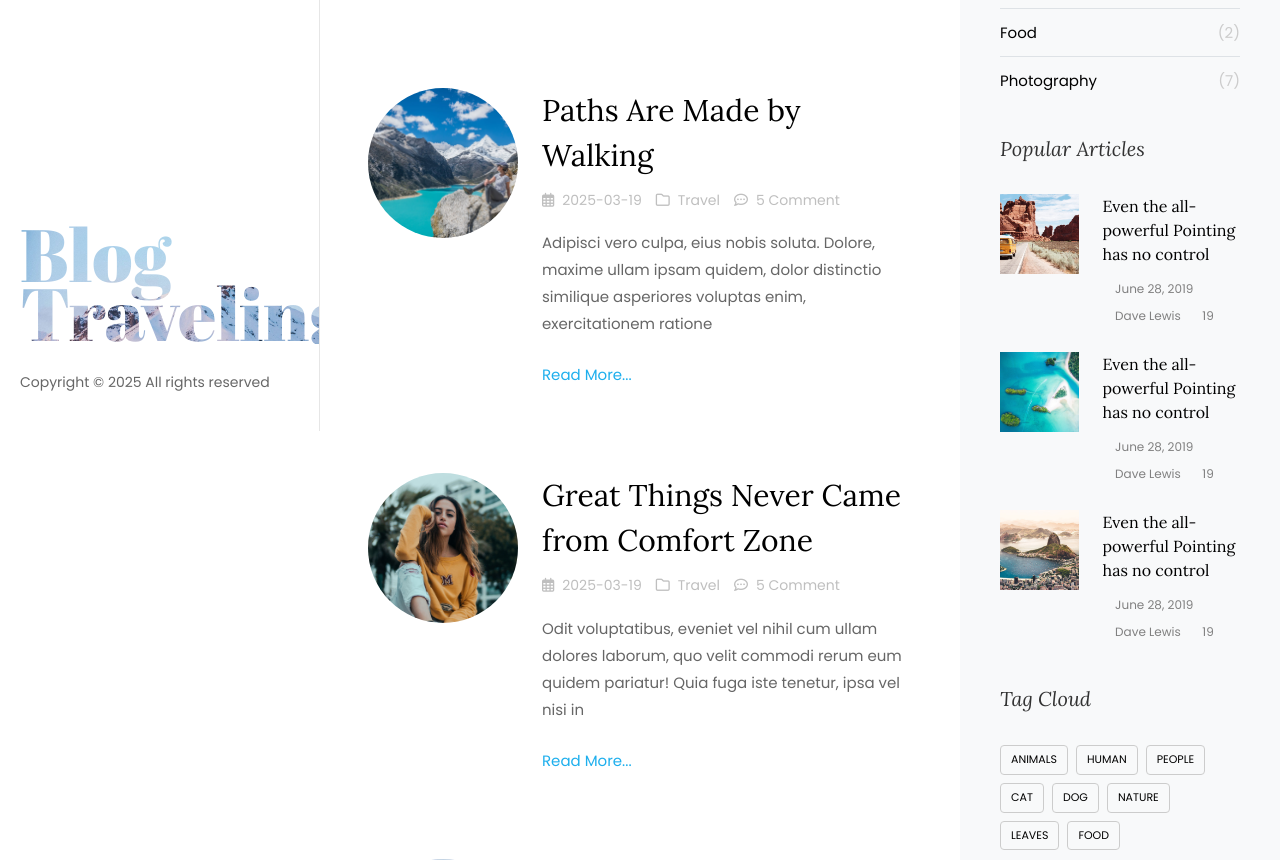
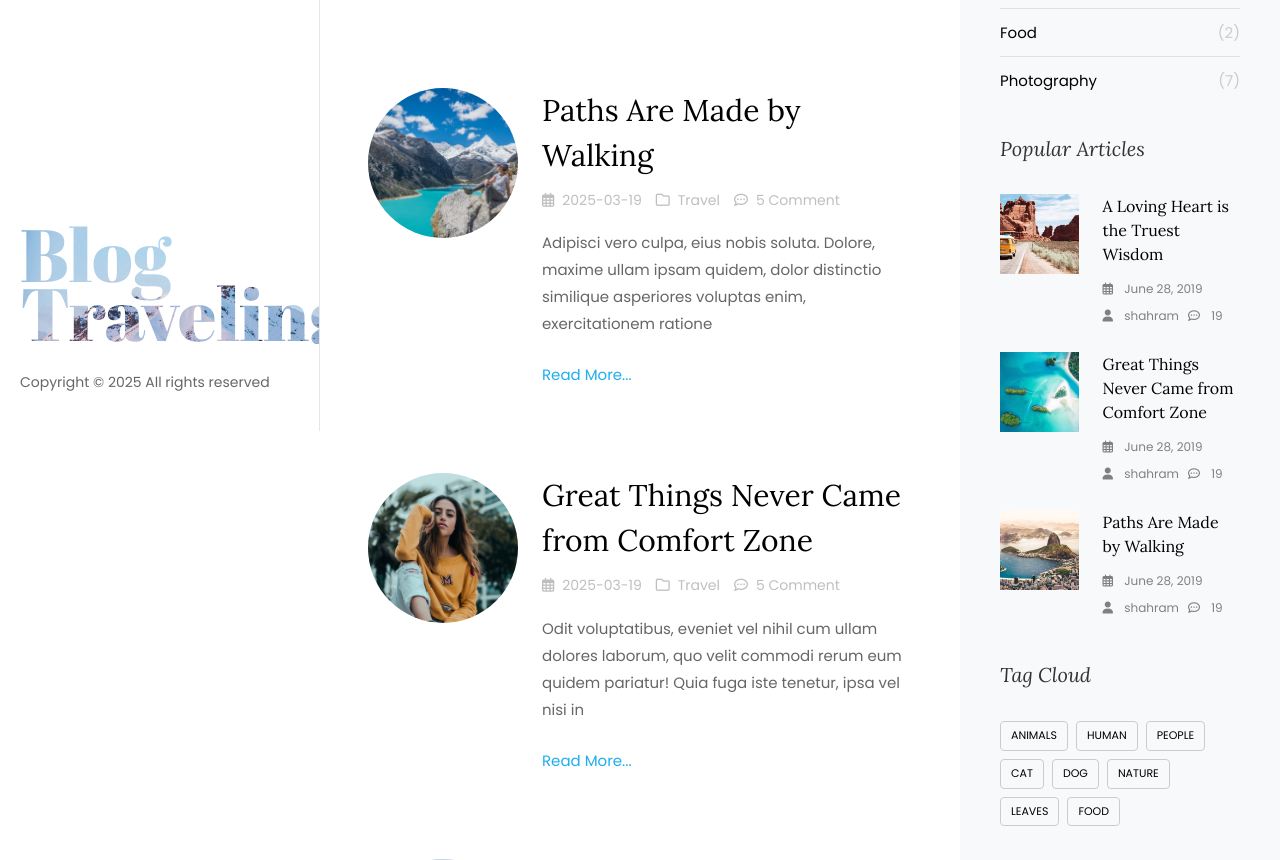
Before and after one commit to shahramsamar/Django-blog-traveling, a Django app: page / in a window 1280 px wide. Shown: the part 369-1229 px from the top of the page. Run offline with Django 5.2, Linux system fonts and the light colour scheme; data comes from the database, SQL or seed files in the repository; some libraries are stand-ins or nearby versions; some web fonts are replaced.

Commit message:
latest post in blog home

```diff
--- a/blog/templates/blog.html
+++ b/blog/templates/blog.html
@@ -30,6 +30,7 @@
 					</div><!-- END-->
 					{% endfor %}
 
+					<!-- Start paginator -->
 					<div class="row">
 						<div class="col">
 							<div class="block-27">
@@ -51,14 +52,18 @@
 							</div>
 						</div>
 					</div>
+					<!-- End paginator -->
+
 				</div>
 
 
 				<div class="col-xl-4 sidebar ftco-animate bg-light pt-5">
+
 					<!-- Start Search Form -->
-					{% include "search.html" %}
+						{% include "search.html" %}
 					<!-- End Search Form -->
 
+					<!-- Start Categories -->
 					<div class="sidebar-box ftco-animate">
 						<h3 class="sidebar-heading">Categories</h3>
 						<ul class="categories">
@@ -69,53 +74,13 @@
 							<li><a href="#">Photography <span>(7)</span></a></li>
 						</ul>
 					</div>
+					<!-- End Categories -->
 
-					<div class="sidebar-box ftco-animate">
 
-						<!-- Start Popular Articles -->
-						<h3 class="sidebar-heading">Popular Articles</h3>
-						<div class="block-21 mb-4 d-flex">
-							<a class="blog-img mr-4"
-								style="background-image: url({% static 'images/image_1.jpg' %});"></a>
-							<div class="text">
-								<h3 class="heading"><a href="#">Even the all-powerful Pointing has no
-										control</a></h3>
-								<div class="meta">
-									<div><a href="#"><span class="icon-calendar"></span> June 28, 2019</a></div>
-									<div><a href="#"><span class="icon-person"></span> Dave Lewis</a></div>
-									<div><a href="#"><span class="icon-chat"></span> 19</a></div>
-								</div>
-							</div>
-						</div>
-						<!-- End Popular Articles -->
+					<!-- Start Popular Articles -->
+					{% include "popular_articles.html" %}
+					<!-- End Popular Articles -->
 
-						<div class="block-21 mb-4 d-flex">
-							<a class="blog-img mr-4"
-								style="background-image: url({% static 'images/image_2.jpg' %});"></a>
-							<div class="text">
-								<h3 class="heading"><a href="#">Even the all-powerful Pointing has no
-										control</a></h3>
-								<div class="meta">
-									<div><a href="#"><span class="icon-calendar"></span> June 28, 2019</a></div>
-									<div><a href="#"><span class="icon-person"></span> Dave Lewis</a></div>
-									<div><a href="#"><span class="icon-chat"></span> 19</a></div>
-								</div>
-							</div>
-						</div>
-						<div class="block-21 mb-4 d-flex">
-							<a class="blog-img mr-4"
-								style="background-image: url({% static 'images/image_3.jpg' %});"></a>
-							<div class="text">
-								<h3 class="heading"><a href="#">Even the all-powerful Pointing has no
-										control</a></h3>
-								<div class="meta">
-									<div><a href="#"><span class="icon-calendar"></span> June 28, 2019</a></div>
-									<div><a href="#"><span class="icon-person"></span> Dave Lewis</a></div>
-									<div><a href="#"><span class="icon-chat"></span> 19</a></div>
-								</div>
-							</div>
-						</div>
-					</div>
 
 					<div class="sidebar-box ftco-animate">
 						<h3 class="sidebar-heading">Tag Cloud</h3>
--- /dev/null
+++ b/blog/templates/popular_articles.html
@@ -0,0 +1,18 @@
+{% load static %}
+<div class="sidebar-box ftco-animate">
+    <h3 class="sidebar-heading">Popular Articles</h3>
+    {% for post in latest_post %}
+        <div class="block-21 mb-4 d-flex">
+            <a class="blog-img mr-4"
+                style="background-image: url({{ post.image.url  }});"></a>
+            <div class="text">
+                <h3 class="heading"><a href="#">{{post.title}}</a></h3>
+                <div class="meta">
+                    <div><a href="#"><span class="far fa-calendar-alt mr-2"></span> June 28, 2019</a></div>
+                    <div><a href="#"><span class="fas fa-user mr-2"></span> {{post.author}}</a></div>
+                    <div><a href="#"><span class="far fa-comment-dots mr-2"></span> 19</a></div>
+                </div>
+            </div>
+        </div>
+    {% endfor %}
+</div>
--- a/blog/templates/search.html
+++ b/blog/templates/search.html
@@ -6,7 +6,7 @@
                             {% comment %} <span class="fas fa-search" ></span> {% endcomment %}
                             <input type="text" class="form-control" name="s"
                                 placeholder="Type a keyword and hit enter"
-                                value="{{ search }}" >
+                                value="{{ search_term }}" >
                         </div>
                     </form>
                 </div>
--- a/blog/views/blog_views.py
+++ b/blog/views/blog_views.py
@@ -23,6 +23,7 @@ class BlogHomeView(ListView):
         get search item in title and content
         """
         queryset = super().get_queryset()
+        # print(queryset)
         search_term = self.request.GET.get("s")
         if search_term:
             return queryset.filter(Q(title__icontains=search_term) | Q(content__icontains=search_term))
@@ -34,6 +35,9 @@ class BlogHomeView(ListView):
         """
         context = super().get_context_data(**kwargs)
         context['search_term'] = self.request.GET.get('s','')
+        context['latest_post'] = self.get_queryset().order_by('is_published')[:3]
+        # print(context.keys())
+        # print(context['latest_post'])
         return context
 
 
```
